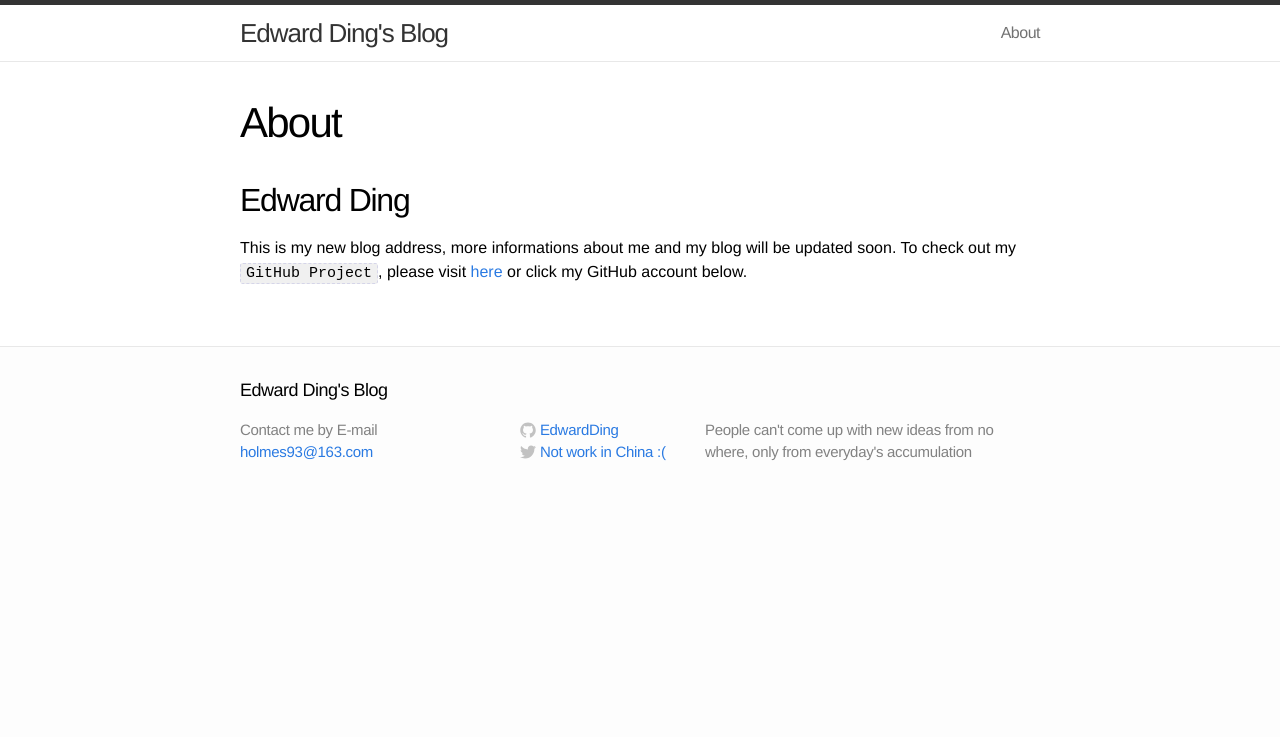
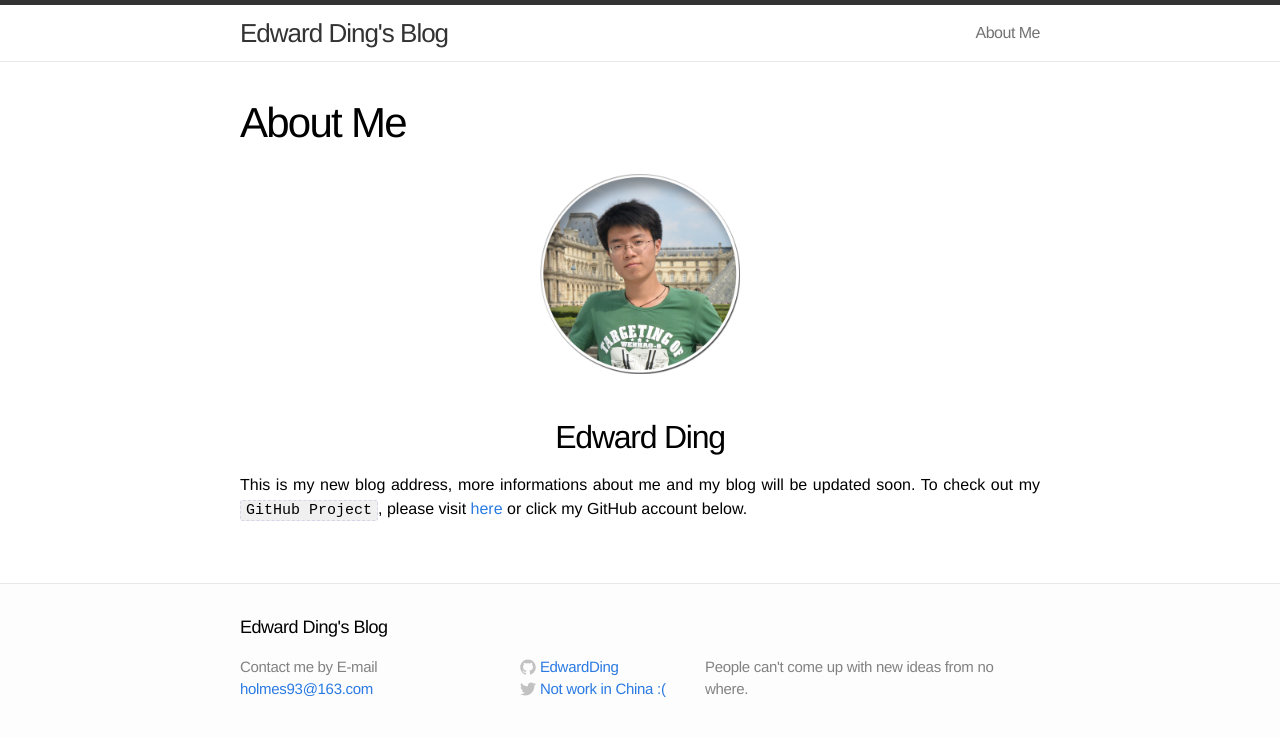
Before and after one commit to EdwardDing/EdwardDing.github.io, a Jekyll site: the page built from about.md, in a window 1280 px wide. Shown: the top 737 px of the page. Built offline with Jekyll 4.4.1, drawn with Linux system fonts in a browser that asks for light colours.

Commit message:
Update about me

```diff
--- a/_config.yml
+++ b/_config.yml
@@ -1,7 +1,7 @@
 # Site settings
 title: Edward Ding's Blog
 email: holmes93@163.com
-description: "People can't come up with new ideas from no where, only from everyday's accumulation"
+description: "People can't come up with new ideas from no where."
 baseurl: ""
 url: "http://yourdomain.com"
 twitter_username: Not work in China :(
--- a/_layouts/page.html
+++ b/_layouts/page.html
@@ -7,7 +7,7 @@ layout: default
     <h1>{{ page.title }}</h1>
   </header>
 
-  <article class="post-content">
+  <article class="post-content" style="text-align:justify">
   {{ content }}
   </article>
 
--- a/about.md
+++ b/about.md
@@ -1,9 +1,12 @@
 ---
 layout: page
-title: About
+title: About Me
 permalink: /about/
 ---
 
-Edward Ding
---------
+<div style="text-align:center">
+	<img src="/assets/avatar_frame.png" alt="avatar_frame" width = "200" height = "200"/>
+	<h2> Edward Ding </h2>
+</div>
+
 This is my new blog address, more informations about me and my blog will be updated soon. To check out my `GitHub Project`, please visit [here](https://github.com/EdwardDing) or click my GitHub account below.
```
Also changed, not shown: assets/avatar_frame.png (added).
